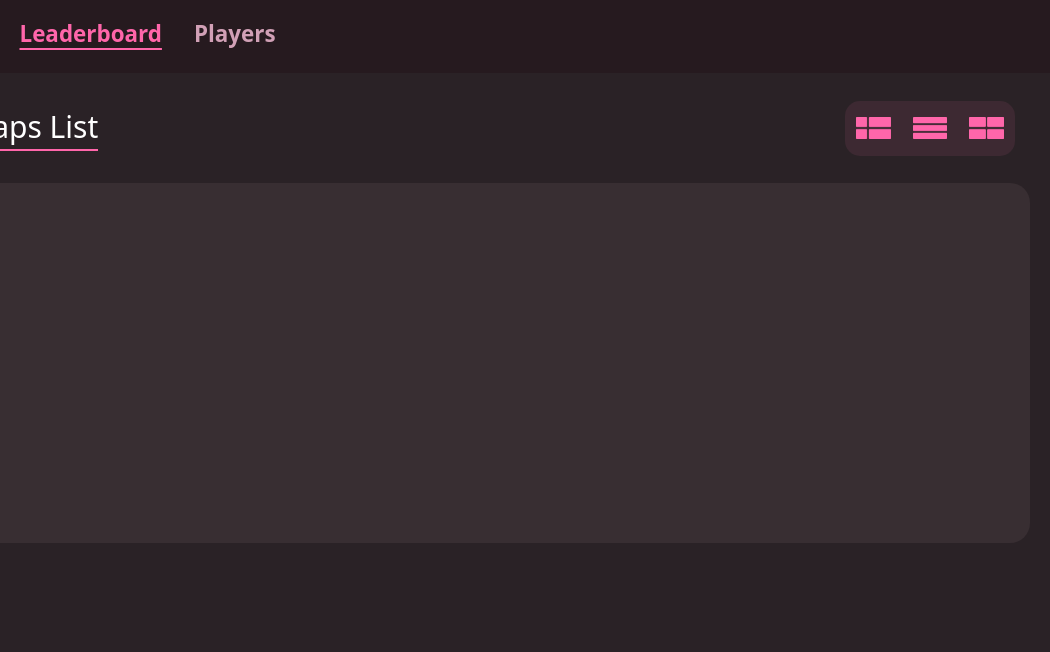
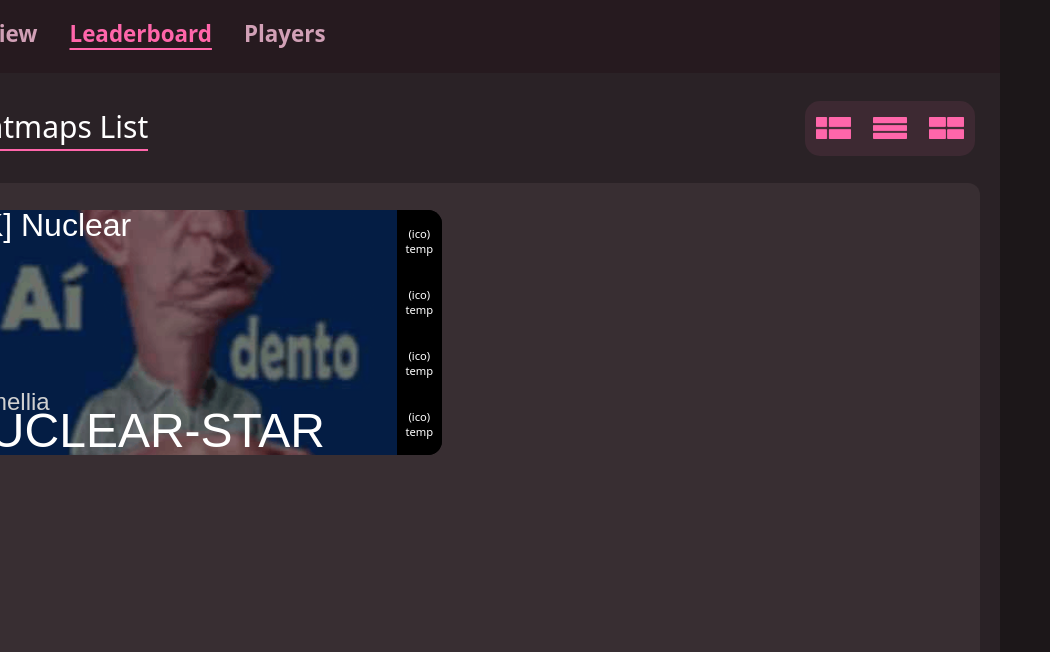
Before and after one commit to Biguelisto/maniApp, an Electron app: page maniApp/Leaderboard/leaderboard.html in a window 900 px wide. Shown: the part 148-800 px from the top of the page, 1050 px wide, since content can reach past the window. Drawn offline with Linux system fonts and the light colour scheme.

Commit message:
feat: Grid com Esqueleto de Cards personalizados na área de leaderboard

```diff
--- a/maniApp/Leaderboard/leaderboard.html
+++ b/maniApp/Leaderboard/leaderboard.html
@@ -8,6 +8,7 @@
     <meta http-equiv="X-Content-Security-Policy" content="default-src 'self'; script-src 'self'" />
     <link rel="stylesheet" href="../titleBar.css">
     <link rel="stylesheet" href="../styles.css">
+    <link rel="stylesheet" href="songcard.css">
     <title>Osu Tracker</title>
 </head>
 
@@ -61,9 +62,54 @@
                 </nav>
             </div>
         </div>
-
         <div class="dashboard-container">
             <div class="dashboard-container-left-side">
+                <div class="song-grid-wrapper">
+                    <div class="song-grid-container" id="songGrid">
+
+
+
+
+                        <div class="song-card-container">
+                            <div class="song-card-left" id="song-card-bg">
+                                <div class="song-card-top">
+                                    <div class="song-card-dif">[4K] Nuclear</div>
+                                </div>
+                                <div class="song-card-bottom">
+                                    <div class="song-card-artist">Camellia</div>
+                                    <div class="song-card-name">NUCLEAR-STAR</div>
+                                </div>
+                            </div>
+                            <div class="song-card-right">
+                                <div class="song-card-grid">
+                                    <div class="song-card-icon">(ico)</div>
+                                    <div class="song-card-text">temp</div>
+                                </div>
+                                <div class="song-card-grid">
+                                    <div class="song-card-icon">(ico)</div>
+                                    <div class="song-card-text">temp</div>
+                                </div>
+                                <div class="song-card-grid">
+                                    <div class="song-card-icon">(ico)</div>
+                                    <div class="song-card-text">temp</div>
+                                </div>
+                                <div class="song-card-grid">
+                                    <div class="song-card-icon">(ico)</div>
+                                    <div class="song-card-text">temp</div>
+                                </div>
+                            </div>
+                        </div>
+
+
+
+
+
+                    </div>
+                </div>
+
+
+
+
 
             </div>
         </div>
@@ -71,7 +117,7 @@
 
     </main>
 
-    <script src="MainPageModal.js"></script>
+    <script src="leaderboard.js"></script>
 </body>
 
 </html>
--- /dev/null
+++ b/maniApp/Leaderboard/leaderboard.js
@@ -0,0 +1 @@
+document.getElementById('song-card-bg').style.backgroundImage = "url('../assets/aidentro.png')";
--- /dev/null
+++ b/maniApp/Leaderboard/songcard.css
@@ -0,0 +1,228 @@
+.song-grid-wrapper {
+    flex: 1;
+    overflow-y: auto;
+    overflow-x: hidden;
+    padding: 6px 8px;
+    scroll-behavior: smooth;
+    width: 100%;
+    box-sizing: border-box;
+    margin-top: 5px;
+}
+
+/* Scrollbar personalizada*/
+.song-grid-wrapper::-webkit-scrollbar {
+    width: 6px;
+}
+
+.song-grid-wrapper::-webkit-scrollbar-track {
+    background: rgba(255, 255, 255, 0.05);
+    border-radius: 8px;
+}
+
+.song-grid-wrapper::-webkit-scrollbar-thumb {
+    background: rgba(255, 255, 255, 0.25);
+    border-radius: 8px;
+}
+
+.song-grid-wrapper::-webkit-scrollbar-thumb:hover {
+    background: rgba(255, 255, 255, 0.4);
+}
+
+/* grid de 2 colunas*/
+.song-grid-container {
+    display: grid;
+    grid-template-columns: repeat(2, 1fr);
+    gap: 16px;
+    align-content: start;
+    padding-bottom: 8px;
+    width: 100%;
+    box-sizing: border-box;
+}
+
+/*card*/
+.song-card-container {
+    display: flex;
+    height: 245px;
+    width: 100%;
+    max-width: 560px;
+    background-color: rgba(0, 0, 0, 0.861);
+    border-radius: 14px;
+    overflow: hidden;
+    justify-self: center;
+    /* responsividade 560px */
+    position: relative;
+    transition: transform 0.2s ease;
+    cursor: pointer;
+    user-select: none;
+    -webkit-user-select: none;
+    -moz-user-select: none;
+    -ms-user-select: none;
+}
+
+.song-card-container:hover {
+    transform: scale(0.96);
+    z-index: 10;
+}
+
+.song-card-container:hover {
+    outline: 3px solid #ffffff7f;
+    outline-offset: 2px;
+    z-index: 10;
+}
+
+.song-card-left {
+    display: flex;
+    flex-direction: column;
+    height: 100%;
+    width: 100%;
+    position: relative;
+    background-size: cover;
+    background-position: center;
+    background-color: #00000000;
+}
+
+.song-card-left::after {
+    content: '';
+    position: absolute;
+    top: 0;
+    left: 0;
+    width: 100%;
+    height: 100%;
+    background: rgba(0, 0, 0, 0.501);
+    z-index: 1;
+}
+
+.song-card-top,
+.song-card-bottom {
+    position: relative;
+    z-index: 2;
+}
+
+.song-card-top,
+.song-card-artist,
+.song-card-name {
+    font-family: 'Roboto Flex', sans-serif;
+}
+
+.song-card-top {
+    display: flex;
+    height: auto;
+    font-size: 2.0rem;
+    line-height: 0.7;
+    padding: 0 0.7rem;
+    background-color: rgba(3, 35, 176, 0);
+    color: #ffffff;
+    font-weight: 500;
+    margin-top: 3.5px;
+}
+
+.song-card-bottom {
+    display: flex;
+    flex: 1;
+    flex-direction: column;
+    justify-content: flex-end;
+    padding: 0;
+    background-color: rgba(1, 1, 1, 0);
+}
+
+.song-card-artist {
+    display: flex;
+    height: auto;
+    font-size: 1.5rem;
+    line-height: 1;
+    padding: 0 0.77rem;
+    background-color: rgba(24, 134, 12, 0);
+    color: #d0d0d0;
+    font-weight: 500;
+}
+
+.song-card-name {
+    display: flex;
+    align-items: flex-start;
+    height: auto;
+    line-height: 0.7;
+    font-size: 3rem;
+    padding: 0 0.7rem;
+    background-color: rgba(255, 225, 0, 0);
+    margin-bottom: 7px;
+    color: #ffffff;
+    font-weight: 500;
+}
+
+.song-card-right {
+    display: flex;
+    flex-direction: column;
+    width: 10%;
+    height: 100%;
+    background-color: rgba(255, 72, 102, 0);
+}
+
+.song-card-grid {
+    display: flex;
+    flex-direction: column;
+    justify-content: center;
+    align-items: center;
+    width: 100%;
+    height: 25%;
+    background-color: rgb(0, 0, 0);
+    color: white;
+    font-size: 0.7rem;
+}
+
+.song-card-icon {}
+
+.song-card-text {}
+
+.song-count-badge {
+    display: flex;
+    justify-content: space-between;
+    align-items: center;
+    padding: 8px 14px;
+    margin-bottom: 12px;
+    color: rgba(255, 255, 255, 0.7);
+    font-size: 0.85rem;
+    font-family: 'Roboto Flex', sans-serif;
+    background: rgba(255, 255, 255, 0.05);
+    border-radius: 10px;
+    border: 1px solid rgba(255, 255, 255, 0.06);
+    grid-column: 1 / -1;
+    /* ocupa as 2 colunas */
+}
+
+.song-count-badge span {
+    color: #fff;
+    font-weight: 600;
+}
+
+/* quando estiver vazio */
+/*
+.empty-state {
+    display: flex;
+    flex-direction: column;
+    align-items: center;
+    justify-content: center;
+    padding: 60px 20px;
+    color: rgba(255, 255, 255, 0.4);
+    font-family: 'Roboto Flex', sans-serif;
+    font-size: 1.1rem;
+    text-align: center;
+    grid-column: 1 / -1;
+}
+
+.empty-state .icon {
+    font-size: 3rem;
+    margin-bottom: 12px;
+    opacity: 0.5;
+}
+
+
+@media (max-width: 700px) {
+    .song-grid-container {
+        grid-template-columns: 1fr;
+    }
+
+    .song-card-container {
+        max-width: 100%;
+    }
+}
+    */
--- a/maniApp/styles.css
+++ b/maniApp/styles.css
@@ -18,7 +18,7 @@ body {
 }
 
 .app {
-    width: 1200px;
+    width: 1100px;
     min-height: 980px;
     background-color: #2A2226;
     border-radius: 5px;
@@ -195,7 +195,6 @@ img {
     -khtml-user-drag: none;
     -moz-user-drag: none;
     -o-user-drag: none;
-    user-drag: none;
     user-select: none;
 }
 
@@ -494,124 +493,21 @@ dialog[open]::backdrop {
     display: flex;
     background-color: #a8004300;
     width: 100%;
-    height: 400px;
+    min-height: 400px;
     padding: 20px;
+    flex: 1;
 }
 
 .dashboard-container-left-side {
     display: flex;
+    flex-direction: column;
+    height: auto;
+    min-height: 0;
+    max-height: 70vh;
+    padding: 16px;
     background-color: #382E32;
-    flex: 7;
-    min-height: 200px;
-    border-radius: 20px;
+    border-radius: 12px;
+    overflow: hidden;
+    width: 100%;
+    box-sizing: border-box;
 }
-
-.song-card-container {
-    display: flex;
-    height: 350px;
-    width: 800px;
-    background-color: rgba(0, 0, 0, 0.861);
-    border-radius: 20px;
-    overflow: hidden;
-}
-
-.song-card-left {
-    display: flex;
-    flex-direction: column;
-    height: 350px;
-    width: 90%;
-    position: relative;
-    background-size: cover;
-    background-position: center;
-    background-color: #00000000;
-
-}
-
-.song-card-left::after {
-    content: '';
-    position: absolute;
-    top: 0;
-    left: 0;
-    width: 100%;
-    height: 100%;
-    background: rgba(0, 0, 0, 0.679);
-    pointer-events: none;
-    z-index: 1;
-}
-
-.song-card-top,
-.song-card-bottom {
-    position: relative;
-    z-index: 2;
-}
-
-.song-card-top,
-.song-card-artist,
-.song-card-name {
-    font-family: 'Roboto Flex', sans-serif;
-}
-
-.song-card-top {
-    display: flex;
-    height: auto;
-    font-size: 3rem;
-    line-height: 1;
-    padding: 0 1rem;
-    background-color: rgba(3, 35, 176, 0);
-    color: #ffffff;
-    font-weight: 500;
-    margin-top: 5px;
-}
-
-.song-card-bottom {
-    display: flex;
-    flex: 1;
-    flex-direction: column;
-    justify-content: flex-end;
-    padding: 0;
-    background-color: rgba(1, 1, 1, 0);
-}
-
-.song-card-artist {
-    display: flex;
-    height: auto;
-    font-size: 2.5rem;
-    line-height: 1;
-    padding: 0 1.1rem;
-    background-color: rgba(24, 134, 12, 0);
-    color: #d0d0d0;
-    font-weight: 500;
-}
-
-.song-card-name {
-    display: flex;
-    align-items: flex-start;
-    height: auto;
-    line-height: 1;
-    font-size: 5rem;
-    padding: 0 1rem;
-    background-color: rgba(255, 225, 0, 0);
-    margin-bottom: 10px;
-    color: #ffffff;
-    font-weight: 500;
-}
-
-.song-card-right {
-    display: flex;
-    flex-direction: column;
-    width: 10%;
-    height: 100%;
-    background-color: rgb(255, 72, 102);
-}
-
-.song-card-grid {
-    display: flex;
-    flex-direction: column;
-    justify-content: center;
-    align-items: center;
-    width: 100%;
-    height: 25%;
-    background-color: rgb(0, 0, 0);
-    color: white;
-    font-size: 1rem;
-}
--- a/maniApp/titleBar.js
+++ b/maniApp/titleBar.js
@@ -4,8 +4,15 @@ CloseButton.addEventListener("click", (e) => {
 })
 
 const MaximizeButton = document.querySelector(".maximizeWindowButton")
+let isMaximized = false
 MaximizeButton.addEventListener("click", (e) => {
     window.titleBarAPI.Maximize()
+    isMaximized = !isMaximized
+    if (isMaximized) {
+        MaximizeButton.textContent = "❐"
+        return
+    }
+    MaximizeButton.textContent = "▢"
 })
 
 const MinimizeButton = document.querySelector(".minimizeWindowButton")
--- a/maniAppSrc/main.js
+++ b/maniAppSrc/main.js
@@ -45,7 +45,7 @@ app.whenReady().then(() => {
         width: 900,
         height: 600,
         frame: false,
-        thickFrame: true,
+        thickFrame: false,
         titleBarStyle: 'hidden',
         roundedCorners: true,
         useContentSize: true,
```
Also changed, not shown: maniApp/assets/aidentro.png (added).
